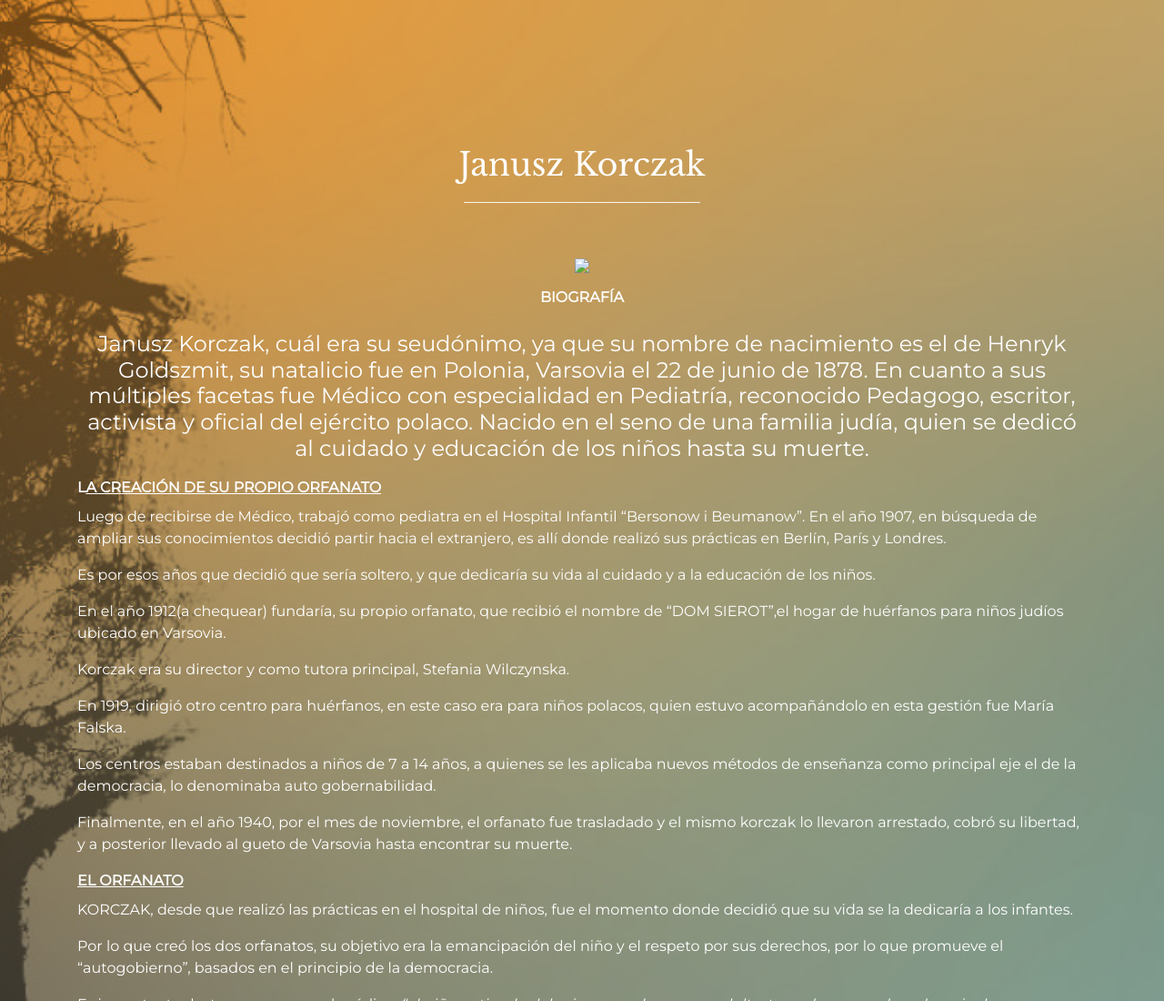
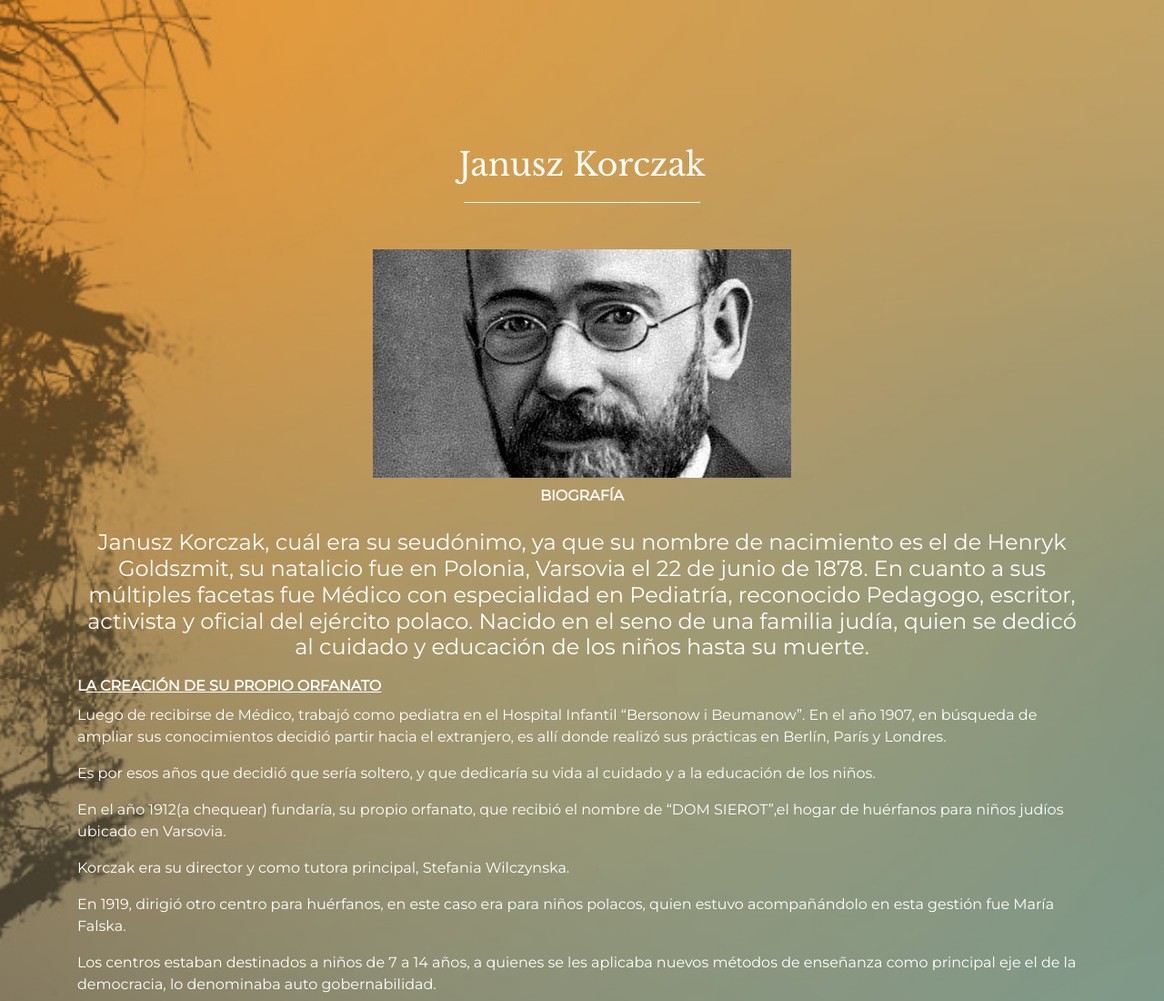
Before and after one commit to davidbustosm/JanuszKorczak, a plain HTML site: page index.html in a window 1280 px wide. Shown: the top 1100 px of the page at 91% size. Drawn offline with nearby package versions, Linux system fonts and the light colour scheme.

Commit message:
Add files via upload

```diff
--- a/index.html
+++ b/index.html
@@ -25,7 +25,7 @@
             <h1 class="text-center">Janusz Korczak</h1>
             <div class="title-box">
 </div>
-            <h2 class="text-center"><img src="../../Downloads/1%20imagen.jpg"></h2>
+            <h2 class="text-center"><img src="https://raw.githubusercontent.com/davidbustosm/JanuszKorczak/main/imagen.jpg"></h2>
             <p class="author text-center"><b>BIOGRAFÍA<br></b></p>
             <h4 class="text-center"></h4>
             <h4 class="text-center">Janusz Korczak, cuál era su seudónimo, ya que su nombre de nacimiento es el de Henryk Goldszmit, su natalicio fue en Polonia, Varsovia el 22 de junio de 1878.
```
